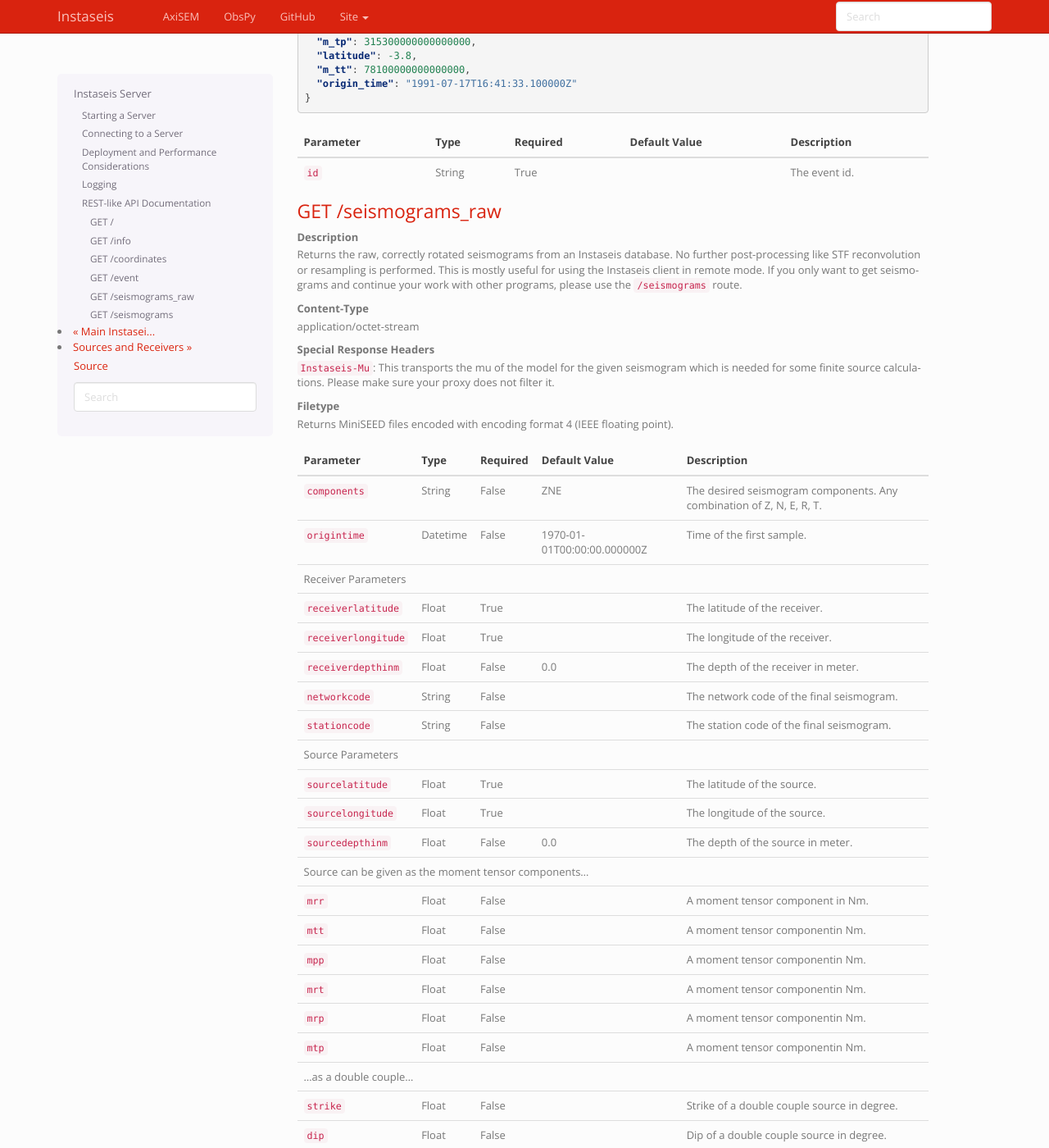
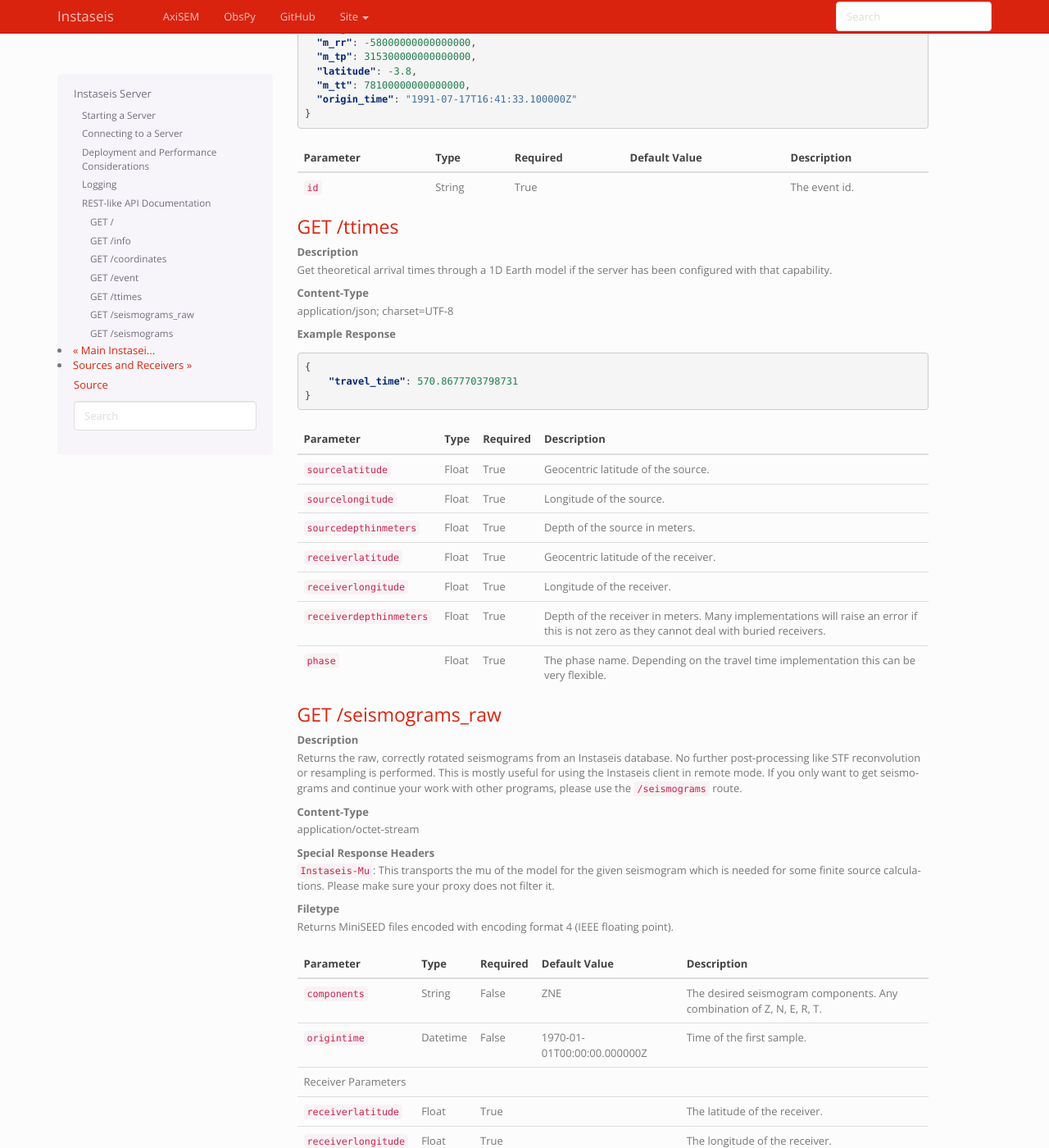
Before and after one commit to krischer/instaseis, a Sphinx documentation site: the page built from doc/server.rst, in a window 1280 px wide and 1400 px high, scrolled down 4405 px. Shown: the whole window at 82% size. Built offline with Sphinx 7.4.7, drawn with Linux system fonts in a browser that asks for light colours; the version number could not be read and is left out; some of the changed text lies outside the part shown.

Commit message:
Documenting travel time route

```diff
--- a/doc/server.rst
+++ b/doc/server.rst
@@ -315,6 +315,41 @@ Example Response
 +=========================+==========+==========+=============================+======================================================================+
 | ``id``                  | String   | True     |                             | The event id.                                                        |
 +-------------------------+----------+----------+-----------------------------+----------------------------------------------------------------------+
+
+GET /ttimes
+^^^^^^^^^^^
+
+Description
+    Get theoretical arrival times through a 1D Earth model if the server has been configured with that capability.
+
+Content-Type
+    application/json; charset=UTF-8
+
+Example Response
+    .. code-block:: json
+
+        {
+            "travel_time": 570.8677703798731
+        }
+
++--------------------------+----------+----------+--------------------------------------------------------------------------------------------------------------+
+| Parameter                | Type     | Required | Description                                                                                                  |
++==========================+==========+==========+==============================================================================================================+
+| ``sourcelatitude``       | Float    | True     | Geocentric latitude of the source.                                                                           |
++--------------------------+----------+----------+--------------------------------------------------------------------------------------------------------------+
+| ``sourcelongitude``      | Float    | True     | Longitude of the source.                                                                                     |
++--------------------------+----------+----------+--------------------------------------------------------------------------------------------------------------+
+| ``sourcedepthinmeters``  | Float    | True     | Depth of the source in meters.                                                                               |
++--------------------------+----------+----------+--------------------------------------------------------------------------------------------------------------+
+| ``receiverlatitude``     | Float    | True     | Geocentric latitude of the receiver.                                                                         |
++--------------------------+----------+----------+--------------------------------------------------------------------------------------------------------------+
+| ``receiverlongitude``    | Float    | True     | Longitude of the receiver.                                                                                   |
++--------------------------+----------+----------+--------------------------------------------------------------------------------------------------------------+
+| ``receiverdepthinmeters``| Float    | True     | Depth of the receiver in meters. Many implementations will raise an error if this is not zero as they cannot |
+|                          |          |          | deal with buried receivers.                                                                                  |
++--------------------------+----------+----------+--------------------------------------------------------------------------------------------------------------+
+| ``phase``                | Float    | True     | The phase name. Depending on the travel time implementation this can be very flexible.                       |
++--------------------------+----------+----------+--------------------------------------------------------------------------------------------------------------+
 
 GET /seismograms_raw
 ^^^^^^^^^^^^^^^^^^^^
```
Also changed, not shown: other parts of doc/server.rst (+1 -1 lines), 1 other file.
